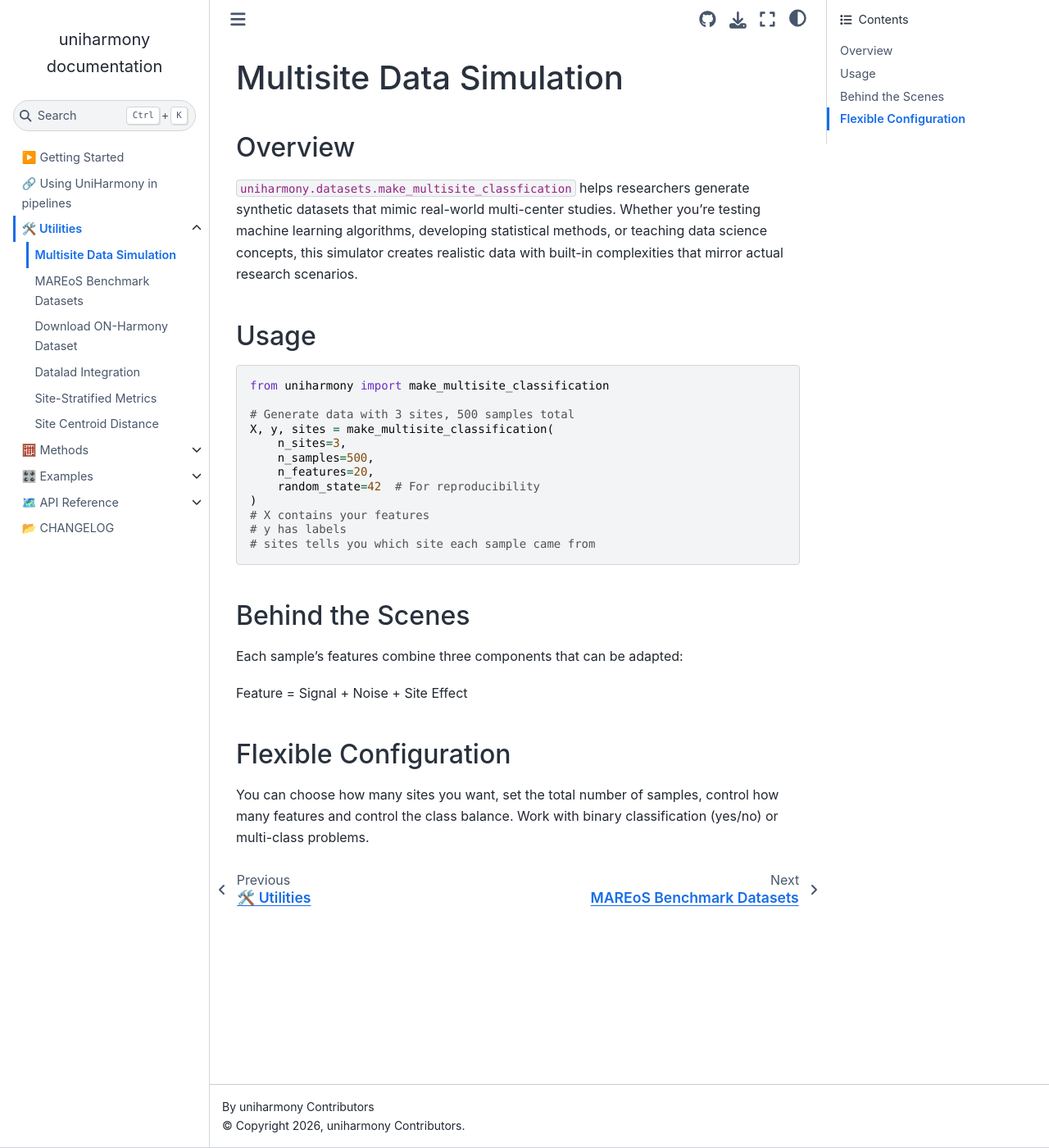
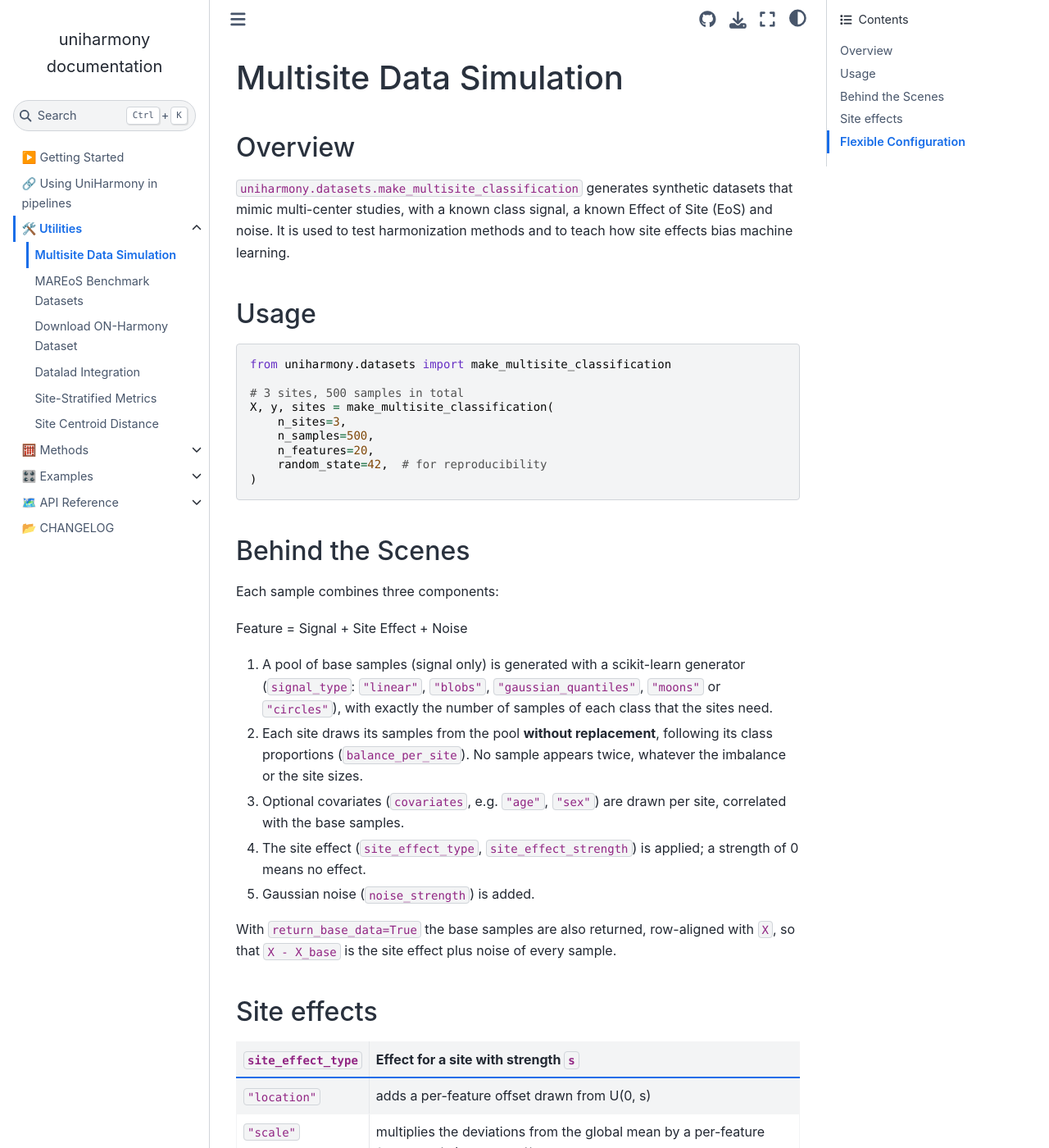
Before and after one commit to N-Nieto/UniHarmony, a Sphinx documentation site: the page built from docs/utilities/simulate_multisite_data.md, in a window 1280 px wide and 1400 px high. Shown: the whole window at 82% size. Built offline with Sphinx 7.4.7 and the Sphinx Book theme 1.1.4, drawn with Linux system fonts in a browser that asks for light colours; the version number could not be read and is left out; some of the changed text lies outside the part shown.

Commit message:
update documentation

````diff
--- a/docs/utilities/simulate_multisite_data.md
+++ b/docs/utilities/simulate_multisite_data.md
@@ -3,34 +3,60 @@
 
 ## Overview
 
-``uniharmony.datasets.make_multisite_classfication`` helps researchers generate synthetic datasets that mimic real-world multi-center studies.
-Whether you're testing machine learning algorithms, developing statistical methods, or teaching data science concepts,
-this simulator creates realistic data with built-in complexities that mirror actual research scenarios.
+``uniharmony.datasets.make_multisite_classification`` generates synthetic datasets that mimic multi-center studies,
+with a known class signal, a known Effect of Site (EoS) and noise. It is used to test harmonization methods
+and to teach how site effects bias machine learning.
 
 ## Usage
 
 ```python
-from uniharmony import make_multisite_classification
+from uniharmony.datasets import make_multisite_classification
 
-# Generate data with 3 sites, 500 samples total
+# 3 sites, 500 samples in total
 X, y, sites = make_multisite_classification(
     n_sites=3,
     n_samples=500,
     n_features=20,
-    random_state=42  # For reproducibility
+    random_state=42,  # for reproducibility
 )
-# X contains your features
-# y has labels
-# sites tells you which site each sample came from
 ```
 
 ## Behind the Scenes
 
-Each sample's features combine three components that can be adapted:
+Each sample combines three components:
 
-Feature = Signal + Noise + Site Effect
+Feature = Signal + Site Effect + Noise
+
+1. A pool of base samples (signal only) is generated with a scikit-learn generator (`signal_type`: `"linear"`,
+   `"blobs"`, `"gaussian_quantiles"`, `"moons"` or `"circles"`), with exactly the number of samples of each class
+   that the sites need.
+2. Each site draws its samples from the pool **without replacement**, following its class proportions
+   (`balance_per_site`). No sample appears twice, whatever the imbalance or the site sizes.
+3. Optional covariates (`covariates`, e.g. `"age"`, `"sex"`) are drawn per site, correlated with the base samples.
+4. The site effect (`site_effect_type`, `site_effect_strength`) is applied; a strength of 0 means no effect.
+5. Gaussian noise (`noise_strength`) is added.
+
+With `return_base_data=True` the base samples are also returned, row-aligned with `X`, so that `X - X_base` is the
+site effect plus noise of every sample.
+
+## Site effects
+
+| `site_effect_type` | Effect for a site with strength `s` |
+|---|---|
+| `"location"` | adds a per-feature offset drawn from U(0, s) |
+| `"scale"` | multiplies the deviations from the global mean by a per-feature factor exp(U(-0.1 s, 0.1 s)) |
+| `"location+scale"` | scale, then location |
+| `"variance"` | adds Gaussian noise with a per-feature SD drawn from U(0, s) |
+| `"nonlinear"` | adds `w * X**2`, with `w` drawn from U(0, 0.1 s) |
+| `"dropout"` | sets values to 0 with probability min(0.1 s, 1) |
+
+With `site_effect_homogeneous=False`, each sample's effect varies around its site's effect, by as much as the site
+effects vary between sites.
+
+The offsets are drawn per feature, so with the same strength, sites are easier to tell apart when there are more
+features.
 
 ## Flexible Configuration
 
-You can choose how many sites you want, set the total number of samples, control how many features and control the class balance.
-Work with binary classification (yes/no) or multi-class problems.
+You can choose the number of sites, the total number of samples or the size of each site, the number of features
+and classes, the class proportions of each site, and the strength of the site effect and of the noise per site.
````
